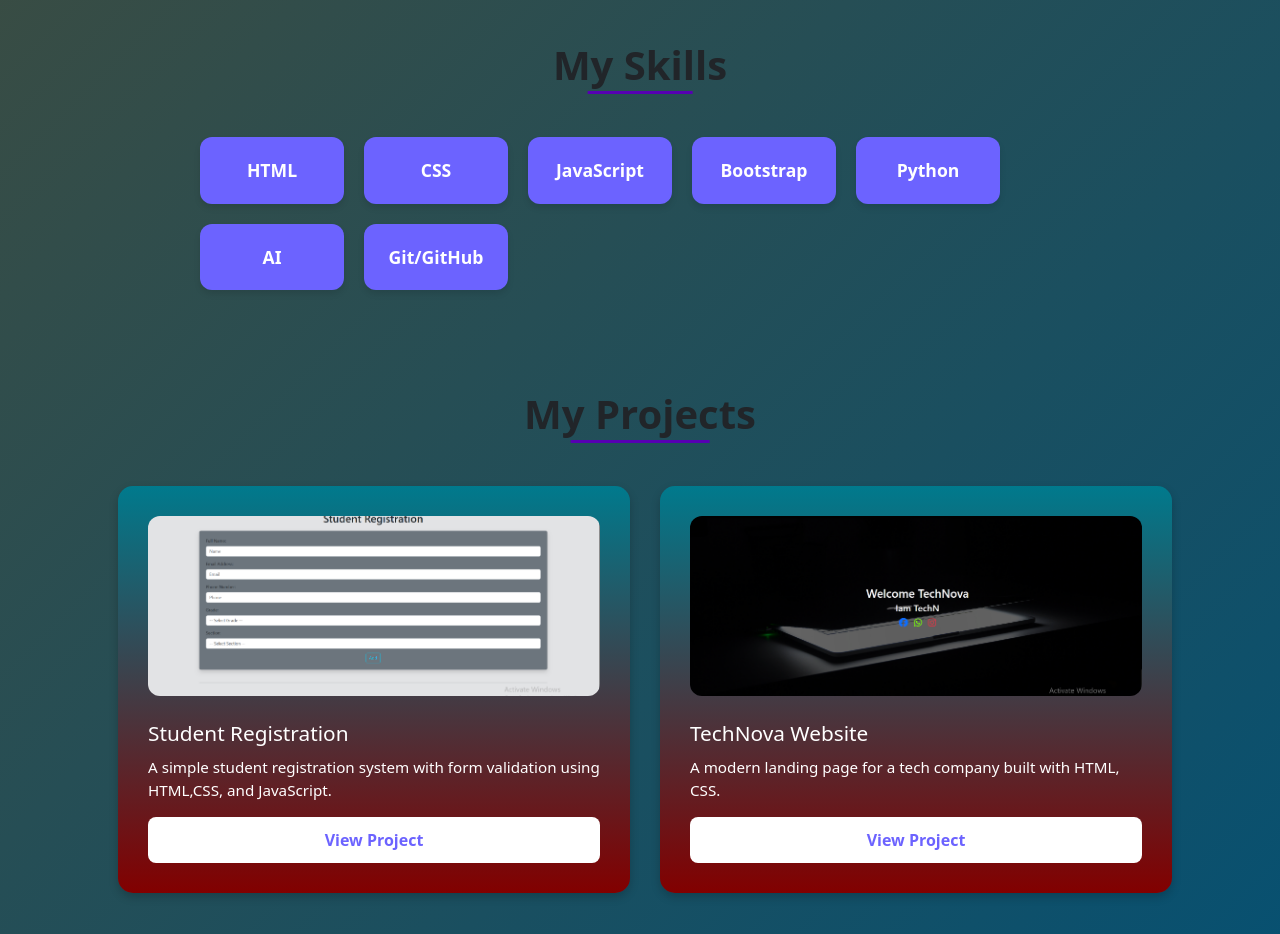
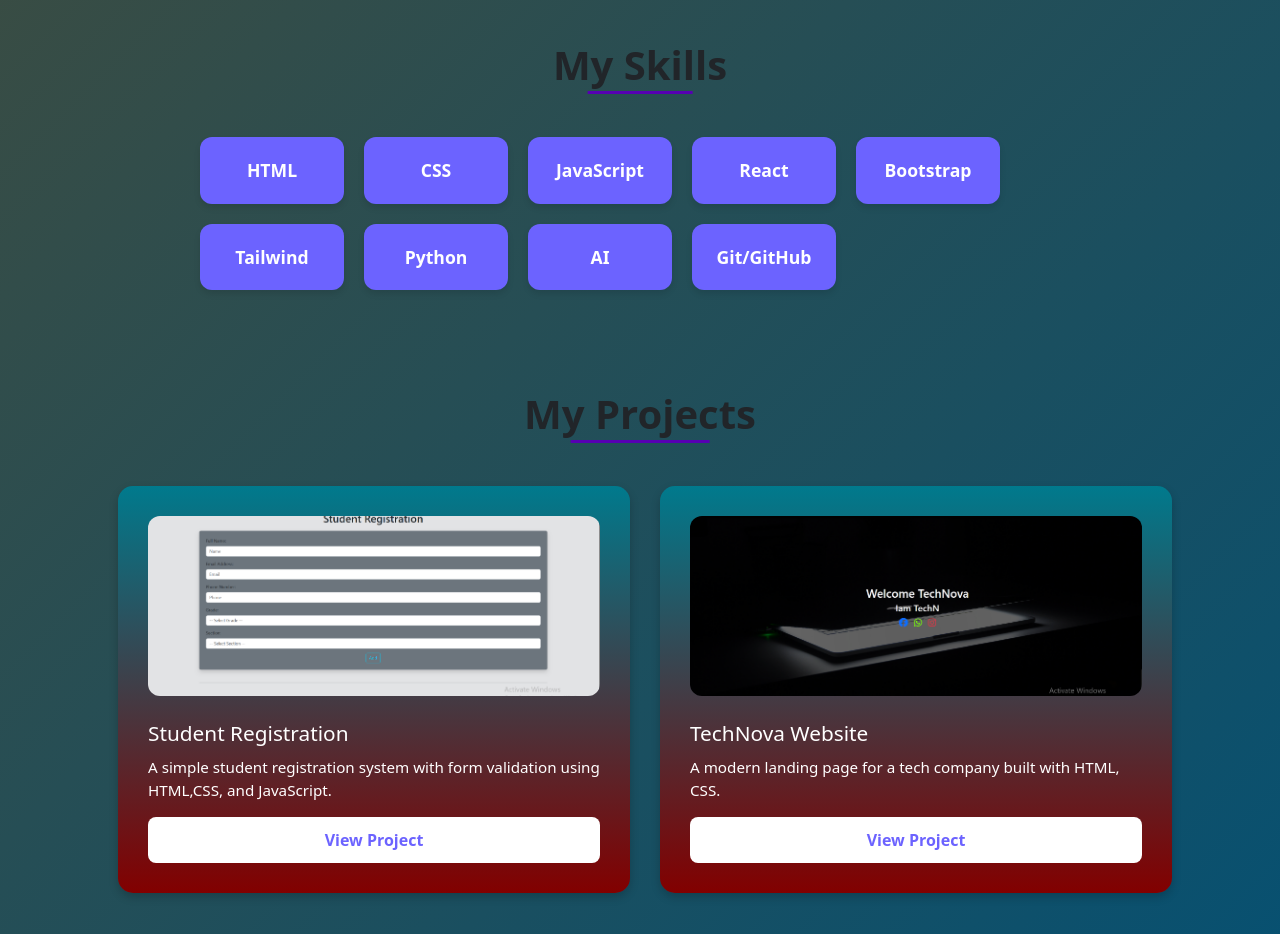
Before and after one commit to malakelkassas/Prtfolio, a plain HTML site: page index.html in a window 1280 px wide. Shown: the part 1040-1974 px from the top of the page. Drawn offline with Linux system fonts and the light colour scheme.

Commit message:
Add files via upload

```diff
--- a/index.html
+++ b/index.html
@@ -73,14 +73,13 @@
     <!-- skills -->
     <section class="skills section" id="Skills">
       <h1 class="Skills">My Skills</h1>
-      <div class="skills-container"> <div class="skill-card">
-          HTML
-        </div>
-        <div class="skill-card">
-          CSS
-        </div>
+      <div class="skills-container">
+        <div class="skill-card">HTML</div>
+        <div class="skill-card">CSS</div>
         <div class="skill-card">JavaScript</div>
+        <div class="skill-card">React</div>
         <div class="skill-card">Bootstrap</div>
+        <div class="skill-card">Tailwind</div>
         <div class="skill-card">Python</div> <div class="skill-card">AI</div>
         <div class="skill-card">Git/GitHub</div> </div>
     </section>
```
